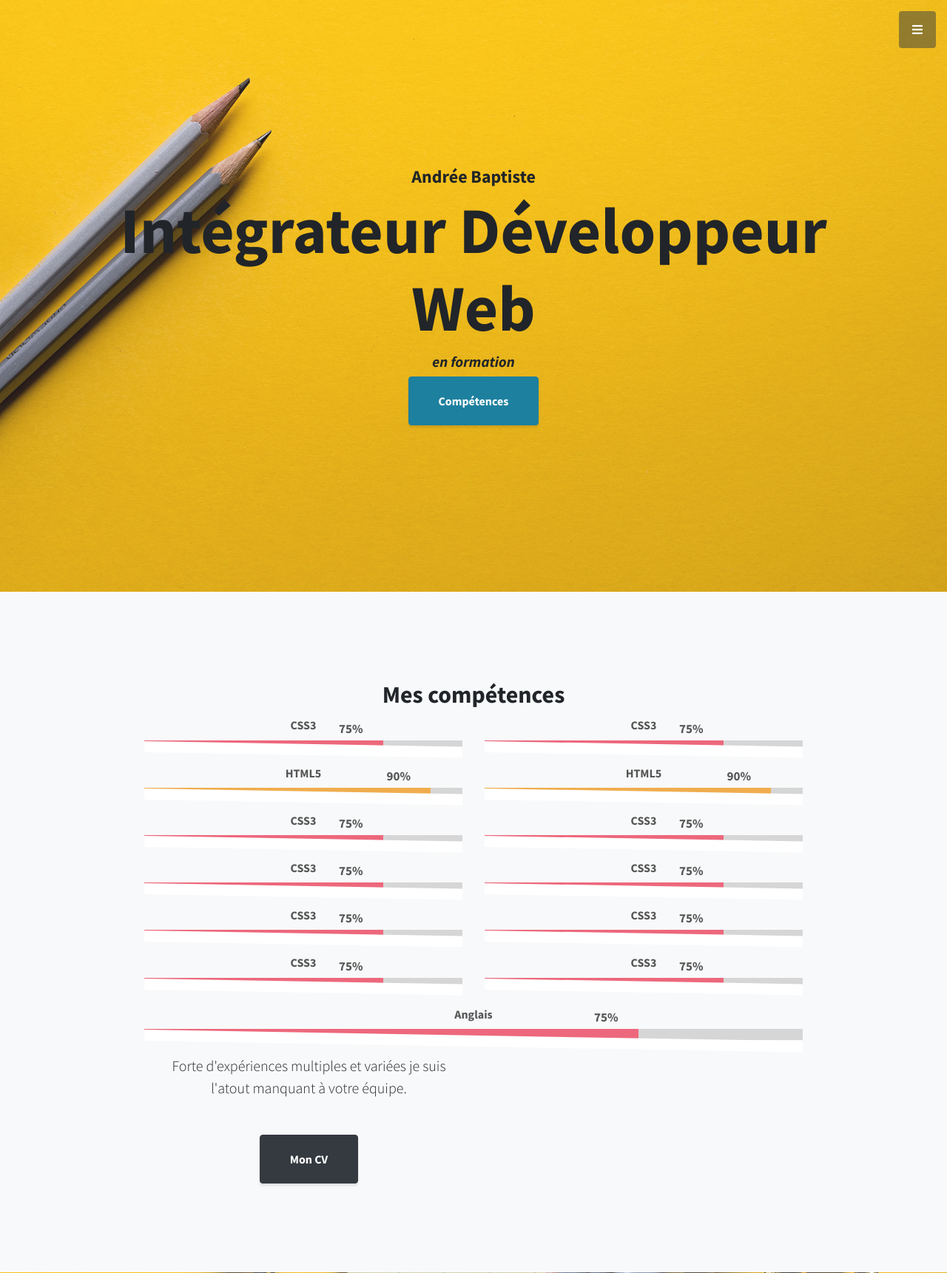
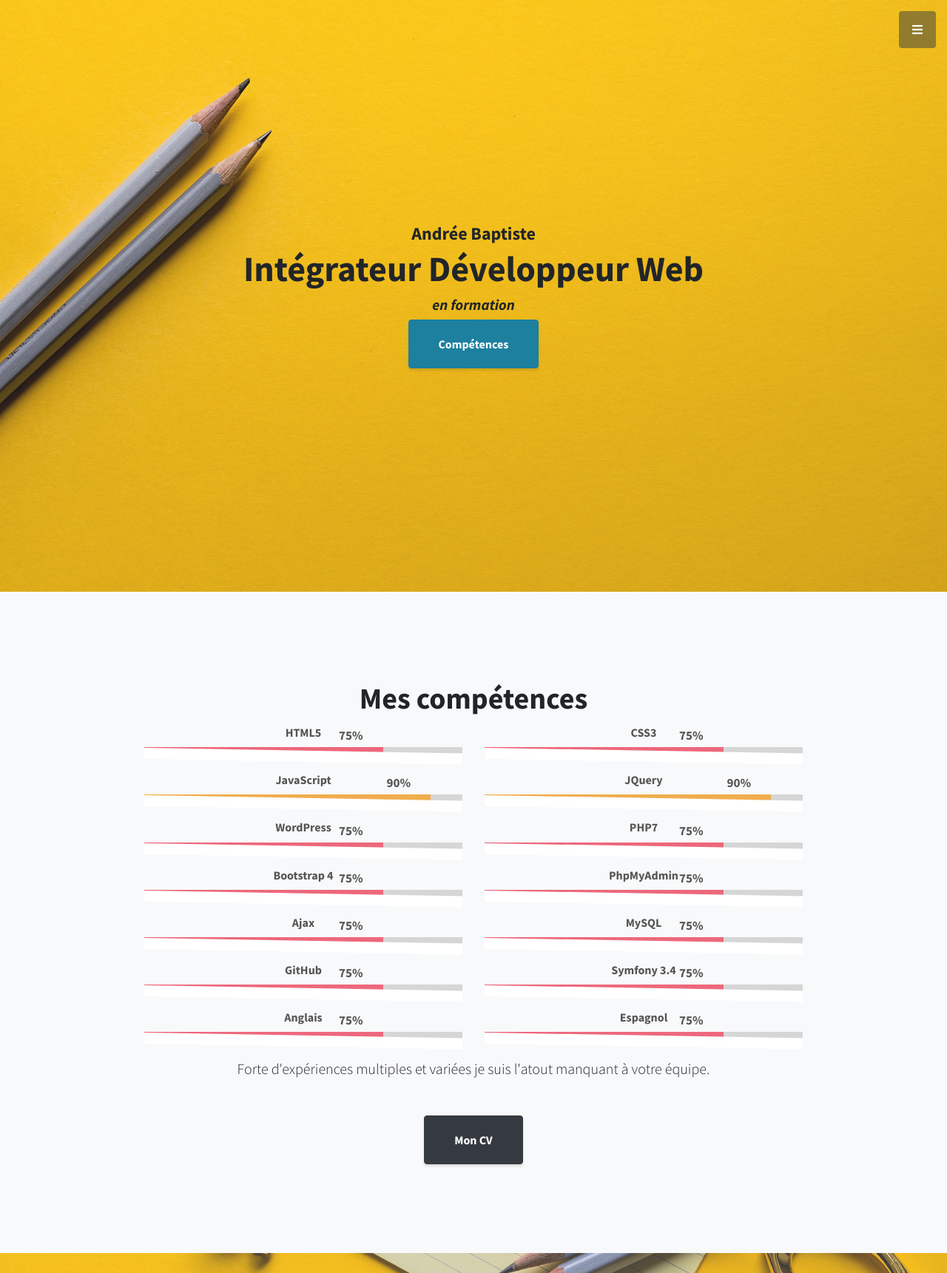
Before and after one commit to andreeb1983/andreePortfolio2, a PHP site: page /back/index.php in a window 1280 px wide. Shown: the top 1721 px of the page at 74% size. Run offline with PHP 8.4, Linux system fonts and the light colour scheme.

Commit message:
modif7
update

```diff
--- a/back/css/mystyle.css
+++ b/back/css/mystyle.css
@@ -43,9 +43,9 @@
     0% { width: 0%; }
 }
 
-.anglais {
+/* .anglais {
     display: flex;
     flex-wrap: wrap;
     margin-right: -15px;
     margin-left: -15px;
-}
+} */
--- a/back/css/stylish-portfolio.css
+++ b/back/css/stylish-portfolio.css
@@ -32,6 +32,15 @@ body {
   text-transform: uppercase;
 }
 
+h1 {
+  font-size: 3rem;
+}
+
+h2 {
+  font-size: 2.5rem;
+}
+
+
 h1,
 h2,
 h3,
@@ -40,6 +49,7 @@ h5,
 h6 {
   font-weight: 700;
 }
+
 
 .text-faded {
   color: rgba(255, 255, 255, 0.7);
@@ -101,7 +111,7 @@ h6 {
 }
 
 .masthead h1 {
-  font-size: 4rem;
+  font-size: 3rem;
   margin: 0;
   padding: 0;
 }
@@ -111,7 +121,7 @@ h6 {
     height: 100vh;
   }
   .masthead h1 {
-    font-size: 5.5rem;
+    font-size: 3rem;
   }
 }
 
@@ -226,7 +236,7 @@ h6 {
 }
 
 .callout h2 {
-  font-size: 3.5rem;
+  font-size: 2.5rem;
   font-weight: 700;
   display: block;
   max-width: 30rem;
--- a/back/index.php
+++ b/back/index.php
@@ -12,7 +12,7 @@
     <meta name="description" content="">
     <meta name="author" content="">
 
-    <title>Andrée Baptiste | Développeur & Intégrateur Web</title>
+    <title style="font-size: 9vh;">Andrée Baptiste | Développeur & Intégrateur Web</title>
 
     <!-- Bootstrap Core CSS -->
     <link href="vendor/bootstrap/css/bootstrap.min.css" rel="stylesheet">
@@ -48,15 +48,11 @@
         </li>
 
         <li class="sidebar-nav-item">
-          <a class="js-scroll-trigger" href="#cv">CV</a>
+          <a class="js-scroll-trigger" href="admin/AndreeB_Int_Dev.pdf target="_blank">CV</a>
         </li>
 
         <li class="sidebar-nav-item">
-          <a class="js-scroll-trigger" href="#experiences">Expériences</a>
-        </li>
-
-        <li class="sidebar-nav-item">
-          <a class="js-scroll-trigger" href="#formations">Formations</a>
+          <a class="js-scroll-trigger" href="#parcours">Parcours</a>
         </li>
 
         <li class="sidebar-nav-item">
@@ -94,42 +90,49 @@
 
   <div class="row">
     <div class="col-md-6">
-      <h3 class="progressbar-title">CSS3</h3>
+      <h3 class="progressbar-title">HTML5</h3>
       <div class="progress">
         <div class="progress-bar" style="width:75%; background:#ed687c;">
           <div class="progress-value">75%</div>
         </div>
       </div> <!-- fin div progress -->
 
-      <h3 class="progressbar-title">HTML5</h3>
+      <h3 class="progressbar-title">JavaScript</h3>
       <div class="progress">
         <div class="progress-bar" style="width:90%; background:#f0ad4e;">
           <div class="progress-value">90%</div>
         </div>
       </div>
 
-      <h3 class="progressbar-title">CSS3</h3>
+      <h3 class="progressbar-title">WordPress</h3>
       <div class="progress">
         <div class="progress-bar" style="width:75%; background:#ed687c;">
           <div class="progress-value">75%</div>
         </div>
       </div>
 
-      <h3 class="progressbar-title">CSS3</h3>
+      <h3 class="progressbar-title">Bootstrap 4</h3>
       <div class="progress">
         <div class="progress-bar" style="width:75%; background:#ed687c;">
           <div class="progress-value">75%</div>
         </div>
       </div>
 
-      <h3 class="progressbar-title">CSS3</h3>
+      <h3 class="progressbar-title">Ajax</h3>
       <div class="progress">
         <div class="progress-bar" style="width:75%; background:#ed687c;">
           <div class="progress-value">75%</div>
         </div>
       </div>
 
-      <h3 class="progressbar-title">CSS3</h3>
+      <h3 class="progressbar-title">GitHub</h3>
+      <div class="progress">
+        <div class="progress-bar" style="width:75%; background:#ed687c;">
+          <div class="progress-value">75%</div>
+        </div>
+      </div>
+
+      <h3 class="progressbar-title">Anglais</h3>
       <div class="progress">
         <div class="progress-bar" style="width:75%; background:#ed687c;">
           <div class="progress-value">75%</div>
@@ -137,7 +140,6 @@
       </div>
 
     </div>
-
 
     <div class="col-md-6">
 
@@ -148,35 +150,42 @@
         </div>
       </div>
 
-      <h3 class="progressbar-title">HTML5</h3>
+      <h3 class="progressbar-title">JQuery</h3>
       <div class="progress">
         <div class="progress-bar" style="width:90%; background:#f0ad4e;">
           <div class="progress-value">90%</div>
         </div>
       </div>
 
-      <h3 class="progressbar-title">CSS3</h3>
+      <h3 class="progressbar-title">PHP7</h3>
       <div class="progress">
         <div class="progress-bar" style="width:75%; background:#ed687c;">
           <div class="progress-value">75%</div>
         </div>
       </div>
 
-      <h3 class="progressbar-title">CSS3</h3>
+      <h3 class="progressbar-title">PhpMyAdmin</h3>
       <div class="progress">
         <div class="progress-bar" style="width:75%; background:#ed687c;">
           <div class="progress-value">75%</div>
         </div>
       </div>
 
-      <h3 class="progressbar-title">CSS3</h3>
+      <h3 class="progressbar-title">MySQL</h3>
       <div class="progress">
         <div class="progress-bar" style="width:75%; background:#ed687c;">
           <div class="progress-value">75%</div>
         </div>
       </div>
 
-      <h3 class="progressbar-title">CSS3</h3>
+      <h3 class="progressbar-title">Symfony 3.4</h3>
+      <div class="progress">
+        <div class="progress-bar" style="width:75%; background:#ed687c;">
+          <div class="progress-value">75%</div>
+        </div>
+      </div>
+
+      <h3 class="progressbar-title">Espagnol</h3>
       <div class="progress">
         <div class="progress-bar" style="width:75%; background:#ed687c;">
           <div class="progress-value">75%</div>
@@ -186,32 +195,19 @@
     </div>
 
   </div> <!-- fin div row -->
-
-  <div class="row anglais">
-    <div class="col-md-12">
-      <h3 class="progressbar-title">Anglais</h3>
-      <div class="progress">
-        <div class="progress-bar" style="width:75%; background:#ed687c;">
-          <div class="progress-value">75%</div>
-        </div>
-      </div>
-    </div>
-
-  </div>
-
-
   <!-- http://bestjquery.com/tutorial/progress-bar/demo34/    -->
 
-    <div class="col-md-6">
+  <div class="row">
+    <div class="col-md-12 col-md-offset-3">
         <p class="lead mb-5">Forte d'expériences multiples et variées je suis l'atout manquant à votre équipe.
         <!-- <a href="https://unsplash.com/">Unsplash</a>!--></p>
-        <a class="btn btn-dark btn-xl js-scroll-trigger" href="#cv">Mon CV</a>
+        <a class="btn btn-dark btn-xl js-scroll-trigger" href="admin/AndreeB_Int_Dev.pdf" target="_blank">Mon CV</a>
     </div>
+  </div>
 
         </div>
       </div>
     </section>
-
 
     <!-- Callout -->
     <section class="callout">
@@ -269,8 +265,7 @@
           <div class="content-section-heading">
             <!-- <h3 class="text-secondary mb-0">Services</h3> -->
             <h2 class="mb-5">Contactez-moi :</h2>
-              <p class="text-center w-responsive mx-auto mb-5">Do you have any questions? Please do not hesitate to contact us directly. Our team will come back to you within
-              matter of hours to help you.</p>
+              <p class="text-center w-responsive mx-auto mb-5">Avez-vous des questions? N'hésitez pas à me contacter. Je  vous recontacterai dans les plus brefs délais.</p>
           </div>
           <div class="row">
           <div class="col-lg-3 col-md-6 mb-5 mb-lg-0">
```
Also changed, not shown: 1 other file.
